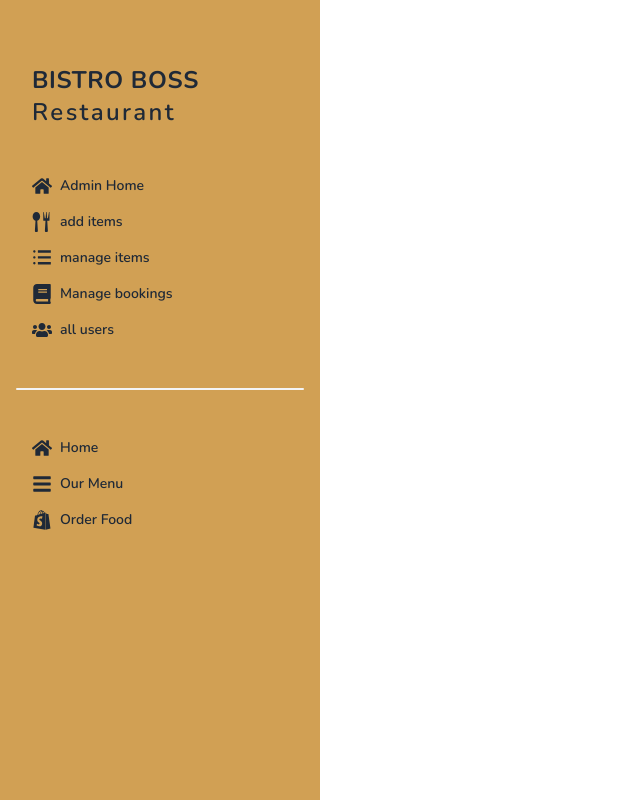
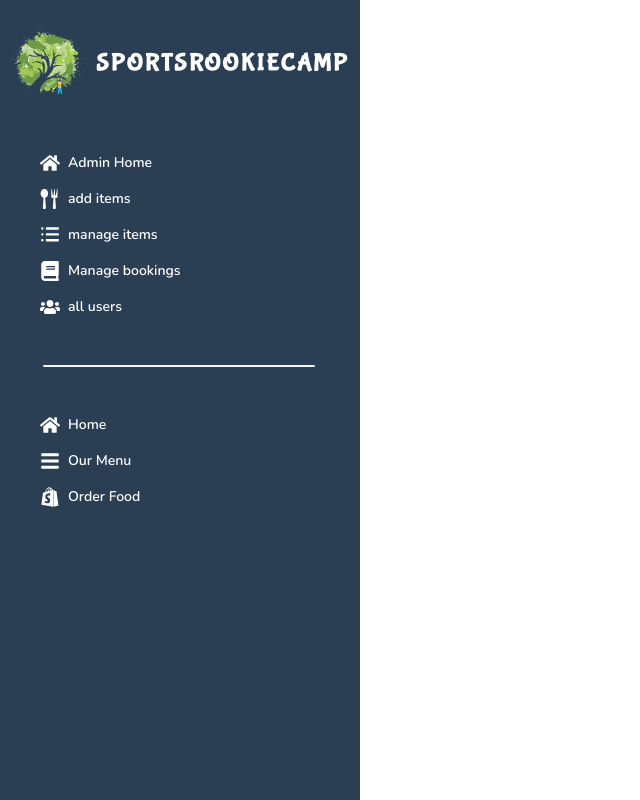
Before and after one commit to Abdullah149081/summer-camp-client, a React (Vite) app: page /dashboard in a window 1280 px wide. Shown: the whole page, without its empty margins (0-640 px from the left). Built offline with nearby package versions, Linux system fonts and the light colour scheme; no server answers.

Commit message:
dashboard logo and name add

```diff
--- a/src/Page/Shared/Footer/Dashboard.jsx
+++ b/src/Page/Shared/Footer/Dashboard.jsx
@@ -2,6 +2,7 @@ import { FaBars, FaBook, FaCalendarAlt, FaHome, FaShopify, FaShoppingCart, FaUse
 import { ImSpoonKnife } from "react-icons/im";
 import { TfiMenuAlt } from "react-icons/tfi";
 import { NavLink, Outlet } from "react-router-dom";
+import logo from "/logo.png";
 
 const Dashboard = () => {
   //   const [cart] = useCart();
@@ -21,14 +22,14 @@ const Dashboard = () => {
         <Outlet />
       </div>
 
-      <div className="drawer-side bg-[#D1A054]">
+      <div className="drawer-side lg:pr-10 text-white bg-[#2A3F54]">
         <label htmlFor="my-drawer-2" className="drawer-overlay" />
 
-        <ul className="menu p-4 w-80 mt-10">
-          <li className="mb-10">
-            <span className="font-cinzel font-bold tracking-wide text-2xl pb-0">BISTRO BOSS</span>
-            <span className="py-0 font-cinzel font-semibold tracking-widest text-2xl">Restaurant</span>
-          </li>
+        <ul className="menu  px-6 w-80 mt-4">
+          <div className="mb-10 flex gap-2 justify-center items-center px-6">
+            <img className="w-20 mx-auto" src={logo} alt="" />
+            <p className="py-0  font-bubblegum font-semibold tracking-widest text-2xl uppercase">SportsRookieCamp</p>
+          </div>
           {isAdmin ? (
             <>
               <li>
```
